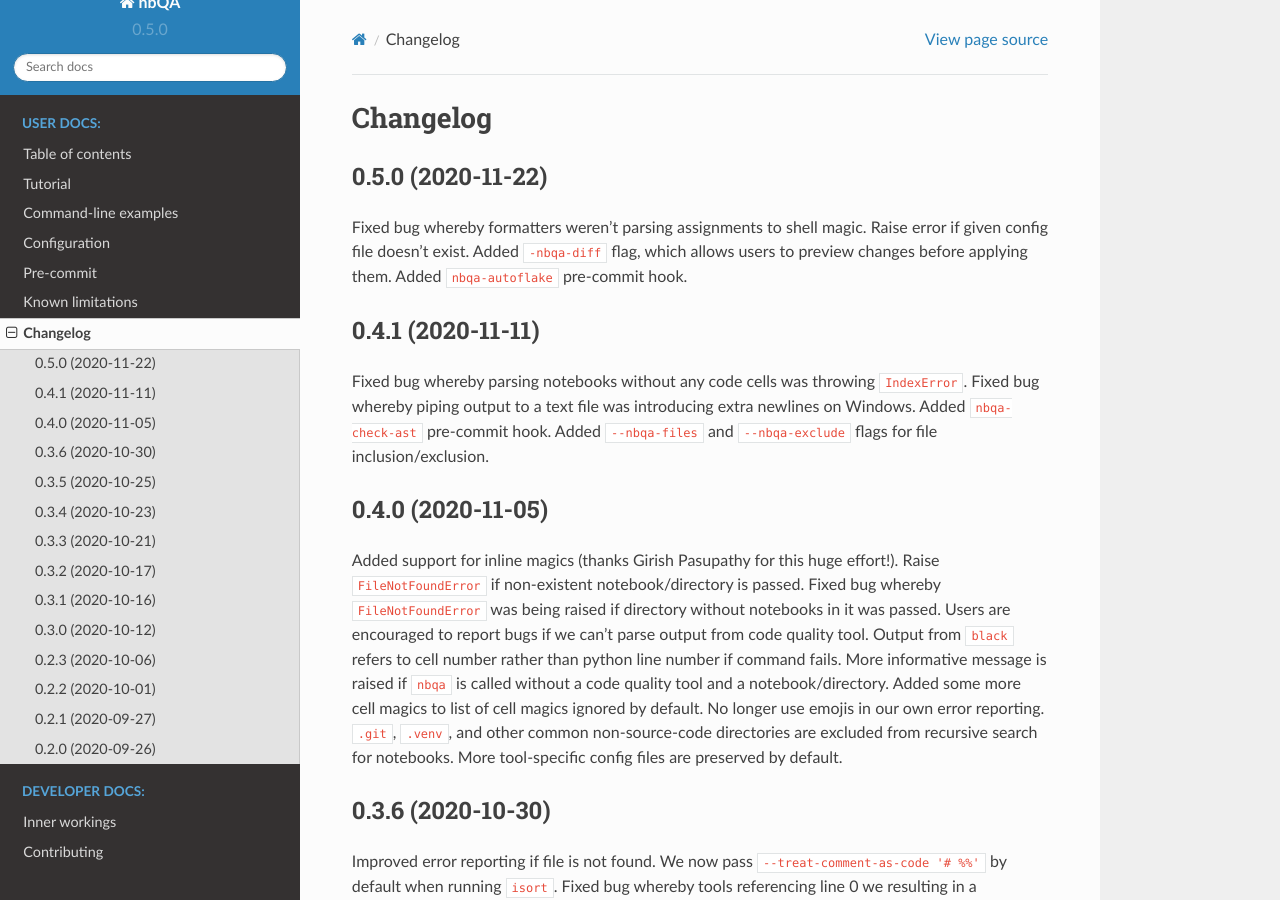
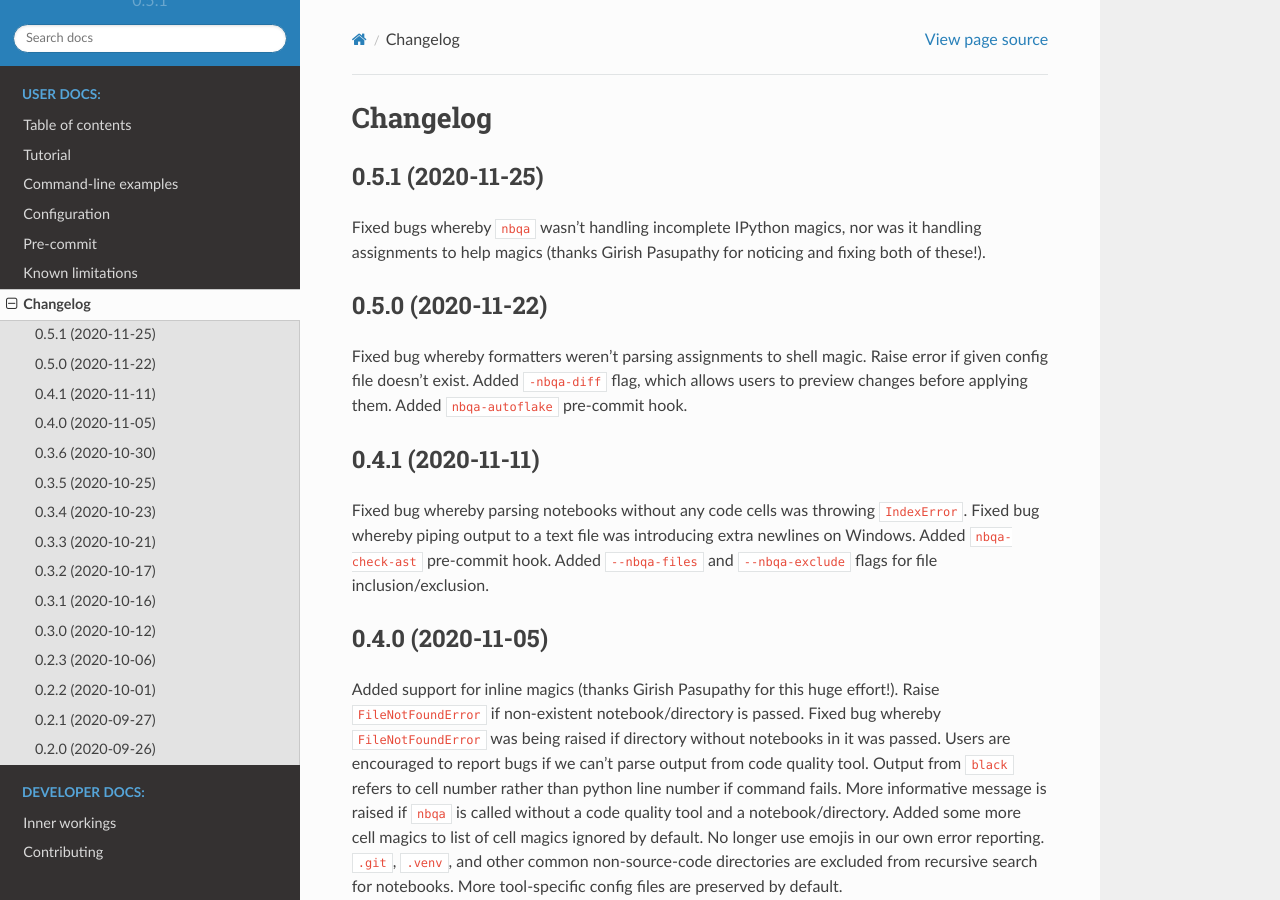
Before and after one commit to nbQA-dev/nbQA, a Sphinx documentation site: the page built from docs/history.rst, in a window 1280 px wide and 900 px high. Built offline with Sphinx 7.4.7 and the Read the Docs theme 2.0.0, drawn with Linux system fonts in a browser that asks for light colours.

Commit message:
v0.5.1 (#489)

```diff
--- a/docs/history.rst
+++ b/docs/history.rst
@@ -1,6 +1,13 @@
 =========
 Changelog
 =========
+
+0.5.1 (2020-11-25)
+------------------
+
+Fixed bugs whereby ``nbqa`` wasn't handling incomplete IPython magics, nor was
+it handling assignments to help magics (thanks Girish Pasupathy for noticing
+and fixing both of these!).
 
 0.5.0 (2020-11-22)
 ------------------
--- a/docs/pre-commit.rst
+++ b/docs/pre-commit.rst
@@ -11,7 +11,7 @@ Here's an example of what you could include in your ``.pre-commit-config.yaml``
 
     repos:
     - repo: https://github.com/nbQA-dev/nbQA
-      rev: 0.5.0
+      rev: 0.5.1
       hooks:
        - id: nbqa-black
          additional_dependencies: [black==20.8b1]
@@ -31,7 +31,7 @@ Custom hooks
 If you have your own custom tool (e.g. ``customtool``) for which we currently don't have a built-in hook, you can define your own one with: ::
 
     - repo: https://github.com/nbQA-dev/nbQA
-      rev: 0.5.0
+      rev: 0.5.1
       hooks:
         - id: nbqa
           args: [customtool]
--- a/nbqa/__init__.py
+++ b/nbqa/__init__.py
@@ -1,3 +1,3 @@
 """Attributes used by docs / packaging."""
 
-__version__ = "0.5.0"
+__version__ = "0.5.1"
```
Also changed, not shown: README.md (+1 -1 lines).
